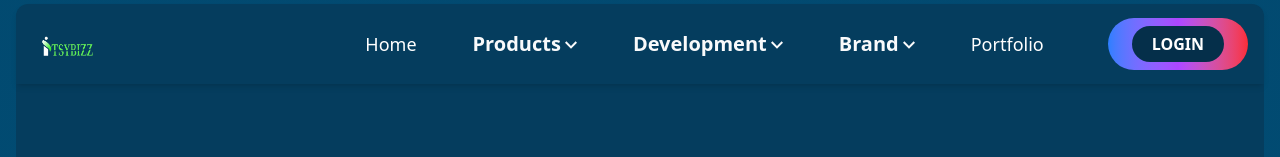
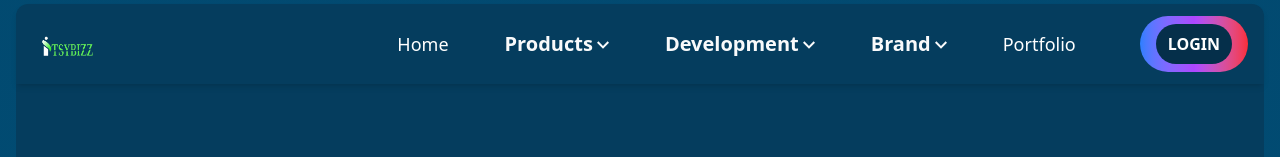
Before and after one commit to Ashutoshchoudhary22/itsbyizz, a React app: page / in a window 1280 px wide. Shown: the top 157 px of the page. Built offline with nearby package versions, Linux system fonts and the light colour scheme; the HTML template or start-up script is replaced by a standard one.

Commit message:
some changes

```diff
--- a/src/Components/Header.jsx
+++ b/src/Components/Header.jsx
@@ -149,10 +149,10 @@ const Header = () => {
             <NavLink
               to="/login"
               onClick={() => setIsUserMenuOpen(false)}
-              className="relative inline-flex items-center px-6 py-2 font-semibold text-white rounded-full bg-sky-950 group hover:bg-black transition"
+              className="relative inline-flex items-center px-4 py-2 font-semibold text-white rounded-full bg-sky-950 group hover:bg-black transition"
             >
               <span className="absolute inset-0 rounded-full p-[1px] bg-gradient-to-r from-blue-500 via-purple-500 to-red-500 group-hover:from-blue-600 group-hover:to-red-600 transition-all duration-300"></span>
-              <span className="relative z-10 bg-sky-950 px-5 py-1.5 rounded-full flex items-center space-x-2">
+              <span className="relative z-10 bg-sky-950 px-3 py-2 rounded-full flex items-center space-x-2">
                 <span>LOGIN</span>
               </span>
             </NavLink>
```
